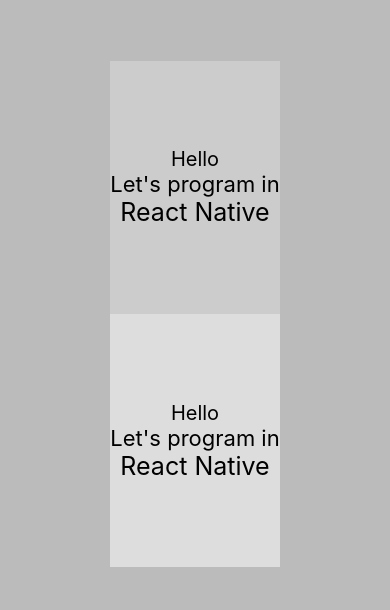
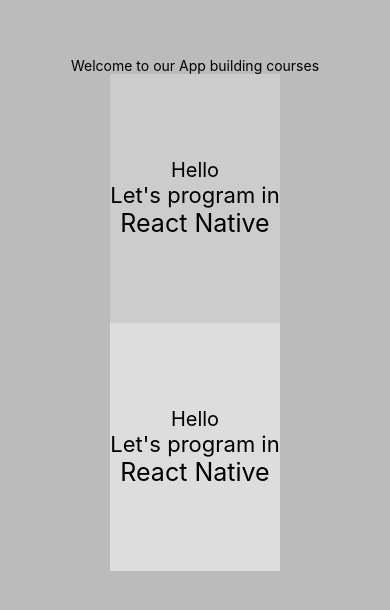
Before and after one commit to ahmadysayed/native-ecommerce, a React Native app: screen / in a window 390 px wide. Shown: the part 108-718 px from the top of the page. Built offline with nearby package versions, Linux system fonts and the light colour scheme.

Commit message:
[UI] creating our first component

```diff
--- a/App.js
+++ b/App.js
@@ -1,8 +1,17 @@
 import { Text, View, StyleSheet } from "react-native";
+
+function WelcomeView() {
+  return (
+    <View>
+      <Text>Welcome to our App building courses</Text>
+    </View>
+  );
+}
 
 export default function App() {
   return (
     <View style={styles.container}>
+      <WelcomeView />
       <View style={styles.topBox}>
         <Text style={{ fontSize: 20 }}>Hello</Text>
         <Text style={{ fontSize: 22 }}>Let's program in</Text>
```
